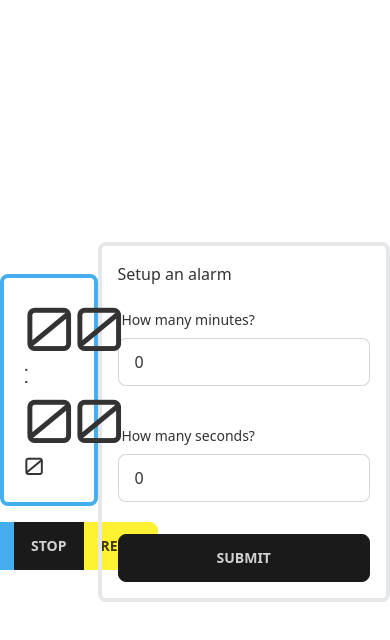
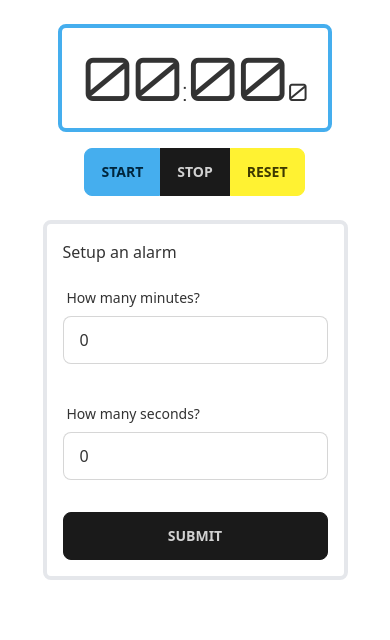
Before and after one commit to MiGIGiM/Stopwatch, a React (Vite) app: page / in a window 390 px wide. Shown: the top 640 px of the page. Built offline with nearby package versions, Linux system fonts and the light colour scheme; no server answers.

Commit message:
📱 Fixing responsive view on mobile devices

```diff
--- a/src/App.tsx
+++ b/src/App.tsx
@@ -9,7 +9,7 @@ const App = () => {
         min: 0,
     });
     return (
-        <div className="flex h-screen items-center justify-around">
+        <div className="mt-6 flex h-screen flex-col items-center space-y-6 md:mt-0 md:flex-row md:justify-center md:space-x-28 md:space-y-0">
             <StopWatch alarm={alarmTime} />
             <AlarmForm setAlarm={(data) => setAlarmTime(data)} />
         </div>
--- a/src/components/StopWatch.tsx
+++ b/src/components/StopWatch.tsx
@@ -61,7 +61,7 @@ const StopWatch: FC<IStopWatchProps> = ({ alarm }) => {
 
     return (
         <>
-            <div className="flex w-1/4 flex-col items-center space-y-4">
+            <div className="flex flex-col items-center space-y-4 md:w-1/4">
                 <div
                     className={`w-full rounded-lg border-4 p-5 font-orbitron text-2xl transition-shadow duration-200 ${
                         isRunning
```
